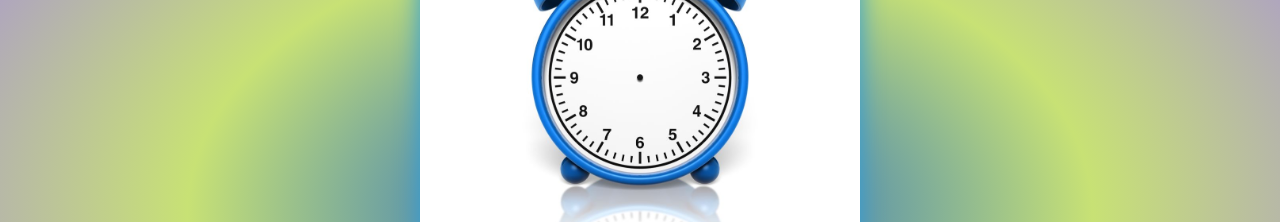
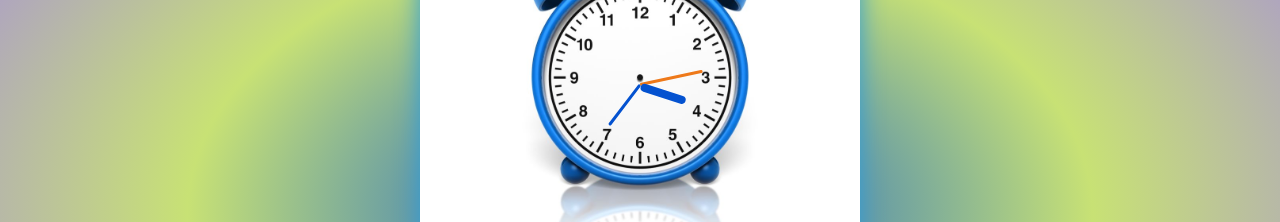
Before and after one commit to mekams/alarm-clock, a plain HTML site: page index.html in a window 1280 px wide. Shown: the part 185-407 px from the top of the page. Drawn offline with Linux system fonts and the light colour scheme.

Commit message:
bugs pending

```diff
--- a/index.css
+++ b/index.css
@@ -42,21 +42,13 @@
 
   }
 
-
-  /* .content.disable{
-    cursor: no-drop;
-  } */
-
   .content .column{
     padding: 0 10px;
     border-radius: 5px;
     border: 1px solid #bfbfbf;
     width: calc(100% / 3 - 5px);
   }
-  /* .content.disable .column{
-    opacity: 0.6;
-    pointer-events: none;
-  } */
+
   .column select{
     width: 110%;
     height: 50px;
@@ -84,17 +76,6 @@
   }
 
 
-  /* to make responsive  */
-  @media (width<450px) {
-    .wrapper{
-        margin: 5% 20%;
-      }
-  }
-  @media (height<717px) {
-    .wrapper{
-        margin: 5% 20%;
-    }
-  }
 
 
 /* footer design */
@@ -118,3 +99,47 @@ footer{
  footer:hover{
     color: rgba(255, 255, 255, 0.692);
 }
+
+
+
+.hand {
+  width: 50%;
+  right: 50%;
+  height: 7.5px;
+  background: #0452d0;
+  position: absolute;
+  top: 33.5%;
+  border-radius: 7px;
+  transform-origin: 100%;
+  transform: rotate(90deg);
+  transition-timing-function: cubic-bezier(0.1, 2.7, 0.58, 1);
+}
+.hand.hour-hand {
+  width:3.7%;
+  z-index: 1;
+}
+.hand.min-hand {
+  height: 3px;
+  z-index: 10;
+  width: 4%;
+}
+.hand.second-hand {
+  background: #ee791a;
+  width: 5%;
+  height: 3px;
+}
+
+
+
+
+/* to make responsive  */
+@media (width<450px) {
+  .wrapper{
+      margin: 5% 20%;
+    }
+}
+@media (height<717px) {
+  .wrapper{
+      margin: 5% 20%;
+  }
+}
--- a/index.html
+++ b/index.html
@@ -13,9 +13,11 @@
     <title>Alarm Clock</title>
     <link rel="stylesheet" href="index.css">
 </head>
-<body>
     <div class="wrapper">
         <img src="./image/alarmclock.jpg"alt="clock">
+        <div class="hand hour-hand"></div>
+        <div class="hand min-hand"></div>
+        <div class="hand second-hand"></div>
         <h1>00:00:00 PM</h1>
         <div class="content">
           <div class="column">
@@ -41,7 +43,7 @@
           </footer>
       </div>
       </div>
-
     <script src ="script.js"></script>
+    <script src="liveHands.js"></script>
 </body>
 </html>
--- /dev/null
+++ b/liveHands.js
@@ -0,0 +1,18 @@
+const secondHand = document.querySelector(".second-hand");
+const minsHand = document.querySelector(".min-hand");
+const hourHand = document.querySelector(".hour-hand");
+function setDate() {
+  const now = new Date();
+  const seconds = now.getSeconds();   // second hand rotation
+  const secondsDegrees = ((seconds / 60) * 360) + 90;
+  secondHand.style.transform = `rotate(${secondsDegrees}deg)`;
+  const mins = now.getMinutes();    // minutes hand rotation
+  const minsDegrees = ((mins / 60) * 360) + ((seconds/60)*6) + 90;
+  minsHand.style.transform = `rotate(${minsDegrees}deg)`;
+  const hour = now.getHours();     // Hours hand rotation
+  const hourDegrees = ((hour / 12) * 360) + ((mins/60)*30) + 90;
+  hourHand.style.transform = `rotate(${hourDegrees}deg)`;
+}
+
+setInterval(setDate, 1000);
+setDate();
```
Also changed, not shown: script.js (line endings or trailing spaces).
